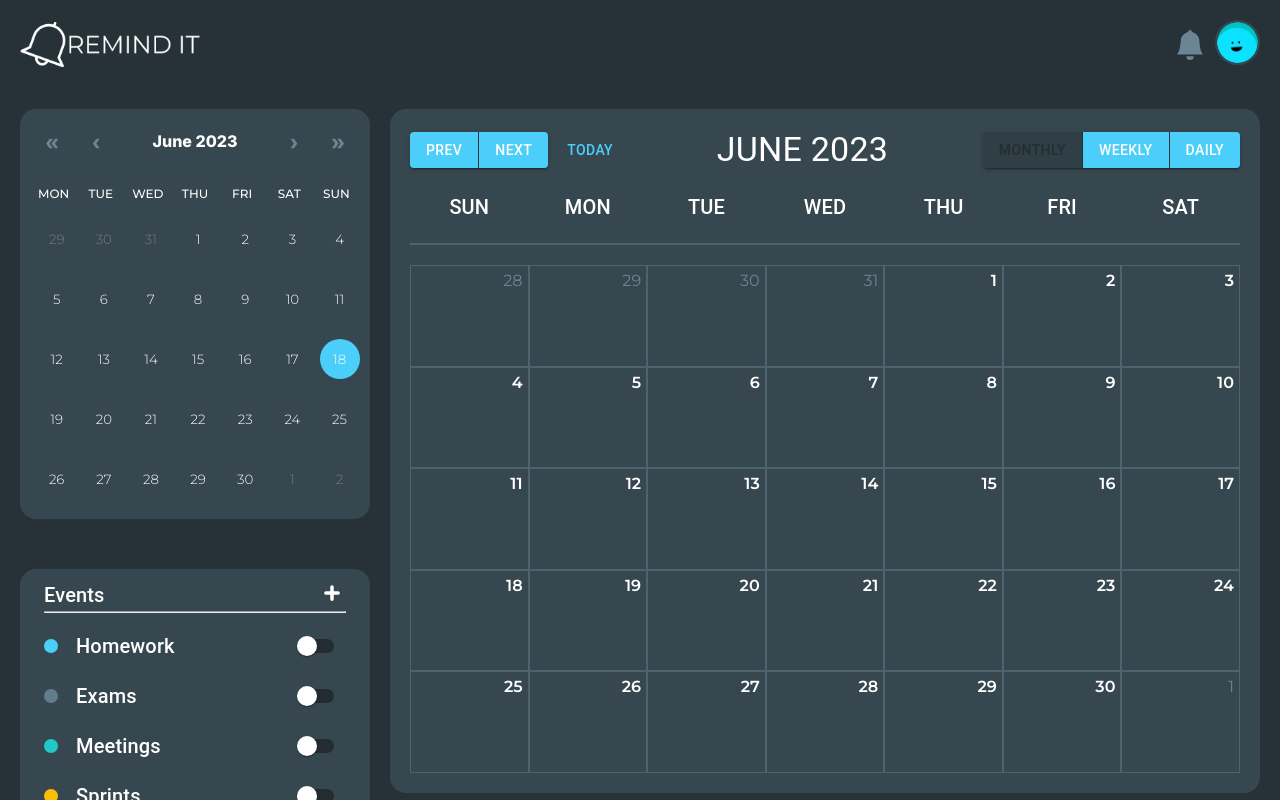
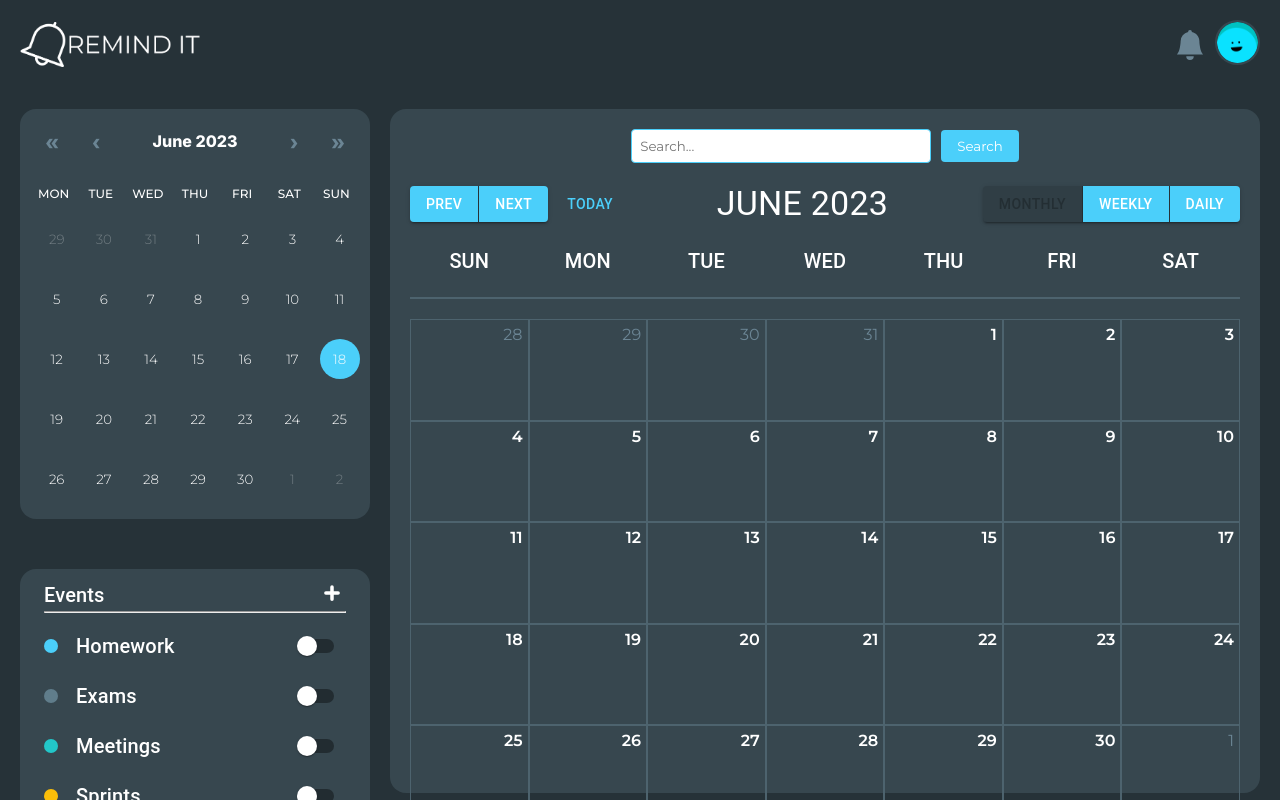
Before and after one commit to TLuu52/RemindIt, a React (Create React App) app in the folder frontend/remindit-frontend/: page /test in a window 1280 px wide. Built offline with nearby package versions, Linux system fonts and the light colour scheme.

Commit message:
added searchbar to test dashboard.

```diff
--- a/frontend/remindit-frontend/src/Front End Components/TestDashboard.jsx
+++ b/frontend/remindit-frontend/src/Front End Components/TestDashboard.jsx
@@ -108,13 +108,44 @@ const Right = styled('div')(({ theme }) => ({
     }
 }))
 
+const SearchBar = styled('div')(({ theme }) => ({
+    display: 'flex',
+    alignItems: 'center',
+    justifyContent: 'center', // Center horizontally
+    marginBottom: '20px',
+    textAlign: 'center', // Center text within input
+}));
+const SearchInput = styled('input')(({ theme }) => ({
+    width: '300px',
+    padding: '8px',
+    borderRadius: '4px',
+    border: `1px solid ${theme.palette.primary.main}`,
+    marginRight: '10px',
+}));
+
+const SearchButton = styled('button')(({ theme }) => ({
+    padding: '8px 16px',
+    borderRadius: '4px',
+    background: theme.palette.primary.main,
+    color: theme.palette.primary.contrastText,
+    border: 'none',
+    cursor: 'pointer',
+}));
+
 function TestDashboard() {
     const [value, onChange] = useState(new Date());
     const [view, setView] = useState({ view: 'dayGridMonth', day: '2023-06-13' })
+    const [searchTerm, setSearchTerm] = useState('');
 
     const changeView = (e) => {
         setView({ view: e.target.value.view, day: e.target.value.day })
     }
+
+    const handleSearch = () => {
+        // Handle the search functionality here
+        console.log('Search term:', searchTerm);
+    };
+
     return (
         <Page>
             <Header />
@@ -125,6 +156,10 @@ function TestDashboard() {
                     <EventFilter />
                 </Left>
                 <Right>
+                    <SearchBar>
+                        <SearchInput type="text" placeholder="Search..." value={searchTerm} onChange={(e) => setSearchTerm(e.target.value)} />
+                        <SearchButton onClick={handleSearch}>Search</SearchButton>
+                    </SearchBar>
                     <NewCalendar date={value} setDate={onChange} />
                 </Right>
             </Main>
```
